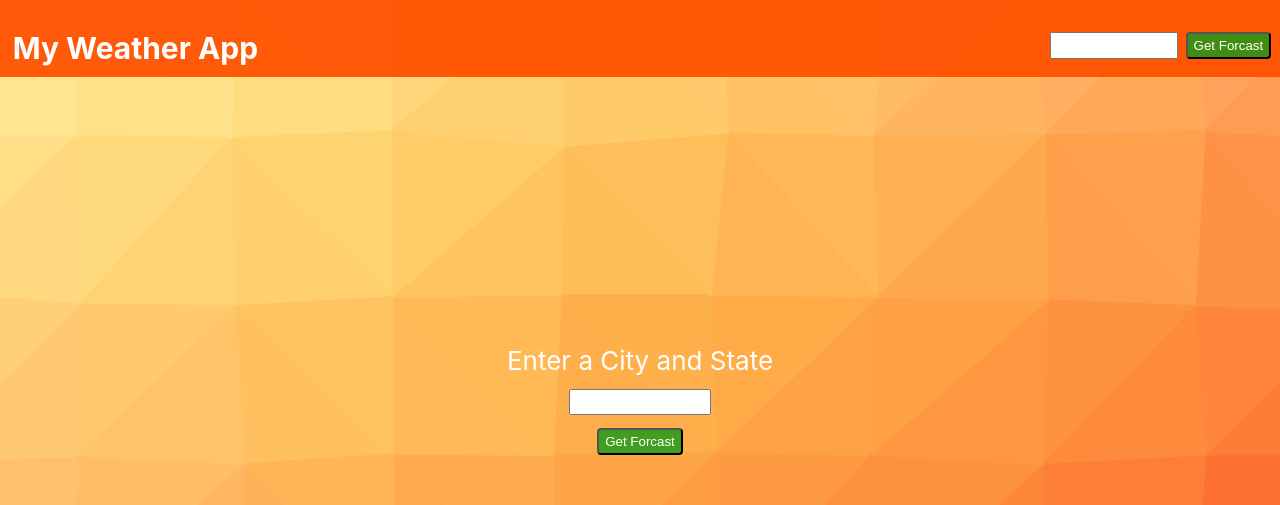
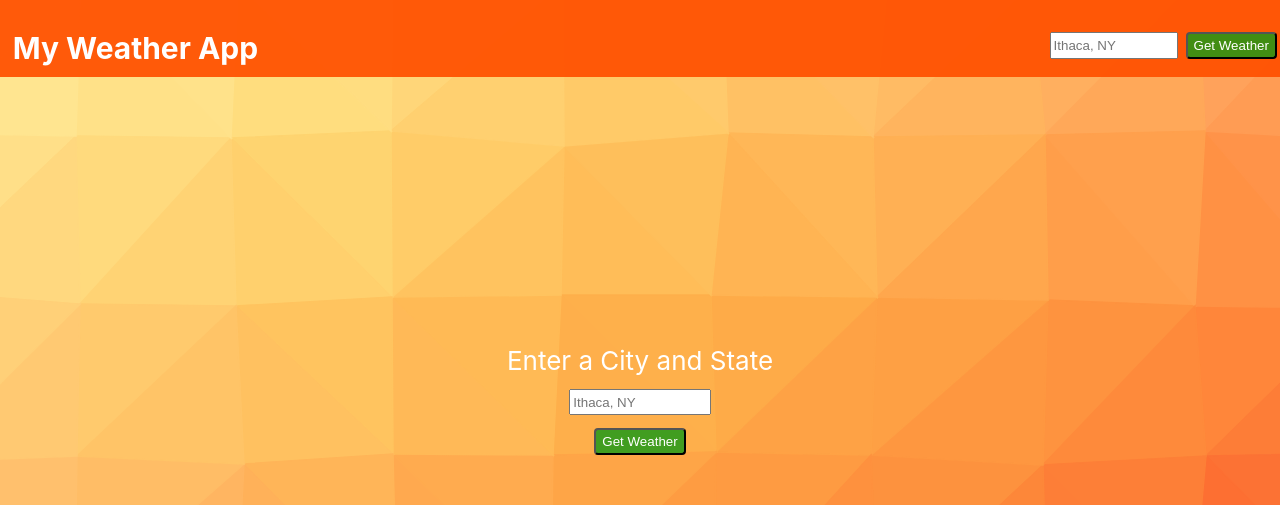
Before and after one commit to taliandre49/taliandre49.MyWeatherApp, a React (Create React App) app in the folder weather-app/: page / in a window 1280 px wide. Shown: the top 505 px of the page. Built offline with nearby package versions, Linux system fonts and the light colour scheme.

Commit message:
added API component

```diff
--- a/weather-app/src/App.css
+++ b/weather-app/src/App.css
@@ -24,12 +24,12 @@
   font-size: calc(10px + 2vmin);
   color: white;
 } */
-
+/*
 body,
 html {
   margin-top: 0;
   padding: 0;
-}
+} */
 
 header {
   display: flex;
@@ -105,7 +105,7 @@ h3 {
   }
 } */
 
-/* media queire to change size of get forcast based on size of screen */
+/* media queire to change size of Get Weather based on size of screen */
 
 @media screen and (max-width: 600px) {
   .headerbut {
--- a/weather-app/src/App.js
+++ b/weather-app/src/App.js
@@ -3,18 +3,17 @@ import './App.css';
 import LocationPlace from './Location';
 // import ReactDOM from 'react-dom';
 
-function App() {
+export function App() {
   return (
-    <html>
-      <body>
+    <div>
       <header className="App-head">
         <h3>
           My Weather App
         </h3>
         <div className='headerbut align-right'>
           <label htmlFor='location-input'></label>
-            <input id='locationinput' className='smaller' />
-            <input value="Get Forcast" type="submit" id="requet-submit" className='button' />
+          <input id='locationinput' className='smaller' placeholder='Ithaca, NY' />
+          <input value="Get Weather" type="submit" id="requet-submit" className='button' />
         </div>
       </header>
       <div className="background">
@@ -22,8 +21,7 @@ function App() {
           <LocationPlace />
         </div>
       </div>
-      </body>
-    </html>
+    </div>
   );
 }
 
--- /dev/null
+++ b/weather-app/src/Fiveday.js
@@ -0,0 +1,5 @@
+// import './App.css';
+// // import LocationPlace from './Location';
+// import App from './App';
+
+// App()
--- a/weather-app/src/Location.js
+++ b/weather-app/src/Location.js
@@ -1,13 +1,73 @@
 import './Location.css';
 import { useState } from "react";
+import axios from 'axios';
+import PropTypes from 'prop-types';
 
 export default function LocationPlace() {
-  const [location, setLocation] = useState('');
-  const handleChange = ({ target }) => {
-    const newLocation = target.value;
-    setLocation(newLocation);
+  const [city, setCity] = useState('');
+  const [forecast, setForecast] = useState([]);
+  const [selectDay, setSelectedDay] = useState(null);
+  const API_KEY = '79e038ee9c973e14fcc461e602fd877d';
+  // this will retrieve the forecast for the city input.
+  const handleSearch = async () => {
+    const response = await axios.get(
 
+      `https://api.openweathermap.org/data/2.5/forecast?q=${city}&type=accurate&APPID=${API_KEY}&cnt=5`
+      // `https://api.openweathermap.org/data/2.5/forecast?q=${city}&appid=${API_KEY}&units=metric&cnt=5`
 
+    );
+    setForecast(response.data.list);
+  };
+  const handleCardClick = (day) => {
+    setSelectedDay(day);
+  };
+  const WeatherCard = ({ day }) => {
+    const customDate = {
+      weekday: 'long',
+      month: 'short',
+      day: 'numeric'
+    };
+    const truedate = new Date(day.dt * 1000).toLocaleDateString('en-US', customDate);
+    const iconUrl = `http://openweathermap.org/img/w/${day.weather[0].icon}.png`;
+
+    return (
+      <div className="weather-card" onClick={() => handleCardClick(day)}>
+        <img src={iconUrl} alt={day.weather[0].description} />
+        <p>{truedate}</p>
+      </div>
+    );
+  };
+
+  WeatherCard.propTypes = {
+    day: PropTypes.object.isRequired
+  };
+  const DetailsCard = () => {
+    if (selectDay === null) {
+      return null;
+    }
+
+    // const date = new Date(selectDay.dt * 1000);
+    // const formatDate = date.toLocaleDateString();
+    // const dayOfWeek = date.toLocaleDateString('en-US', { weekday: 'long' });
+    const iconUrl = `http://openweathermap.org/img/w/${selectDay.weather[0].icon}.png`;
+
+    const customDate = {
+      weekday: 'long',
+      month: 'short',
+      day: 'numeric'
+    };
+    const date = new Date(selectDay.dt * 1000).toLocaleDateString('en-US', customDate);
+
+    return (
+      <div className="details-card">
+        <img src={iconUrl} alt={selectDay.weather[0].description} />
+        <h4>{date}</h4>
+        <p>{city}</p>
+        <p>{selectDay.weather[0].description}</p>
+        <p> Min Temp: {Math.round(1.8 * (selectDay.main.temp_min - 273) + 32)}°F</p>
+        <p> Max Temp: {Math.round(1.8 * (selectDay.main.temp_max - 273) + 32)}°F</p>
+      </div>
+    );
   };
   return (
     <div className='location flexcontainer'>
@@ -16,9 +76,15 @@ export default function LocationPlace() {
       </div>
 
       <div className="flex-bottom">
-        <input value={location} onChange={handleChange} id='location-input' className='larger' />
-        <input value="Get Forcast" type="submit" id="requet-submit" className='button' />
+        <input value={city} onChange={(e) => setCity(e.target.value)} id='location-input' className='larger' placeholder='Ithaca, NY' />
+        <button value="Get Weather" type="submit" id="requet-submit" onClick={handleSearch} className='button'> <a href="/src/Fiveday.js" /> Get Weather</button>
       </div>
+      <div className="weather-cards">
+        {forecast.map((day) => (
+          <WeatherCard key={day.dt} day={day} />
+        ))}
+      </div>
+      <DetailsCard />
     </div>
   )
 }
```
Also changed, not shown: 1 other file (tests, documents, lock files or other folders). Lines whose indentation alone changed are shown as unchanged.
